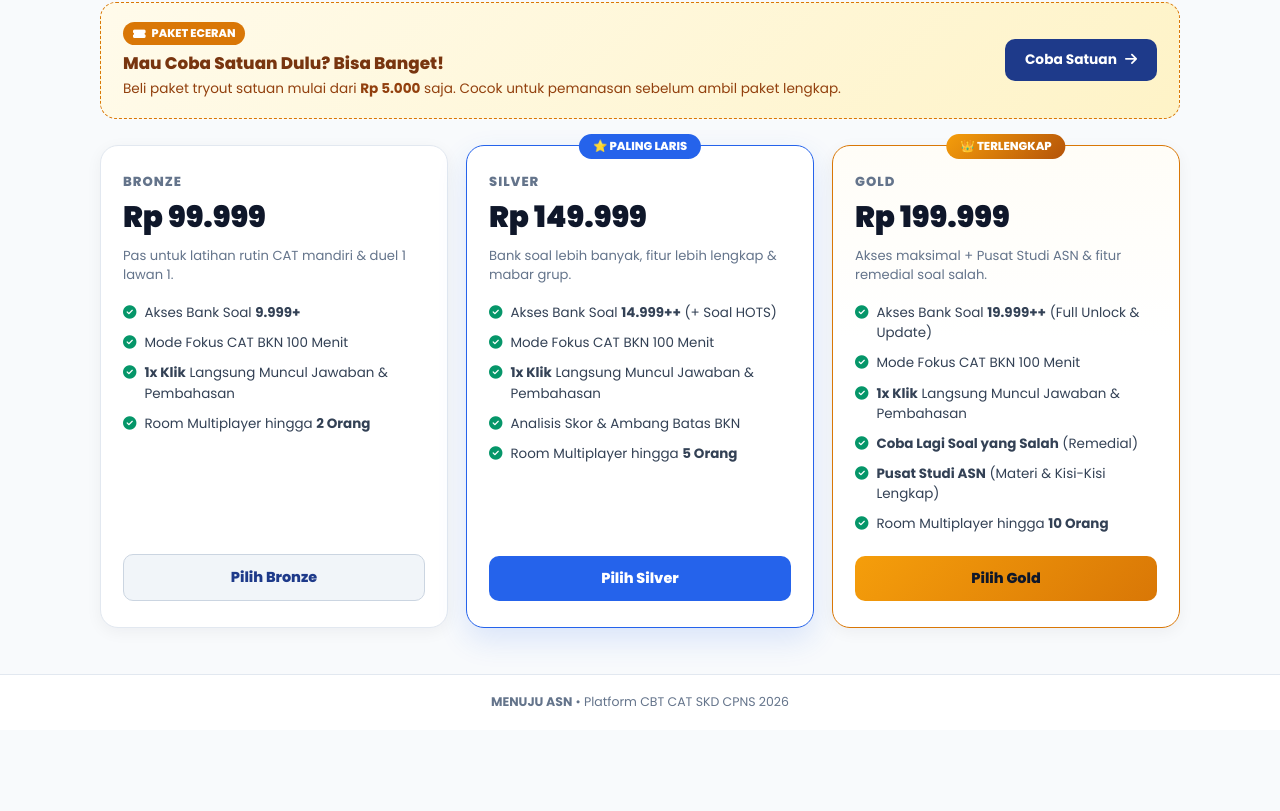
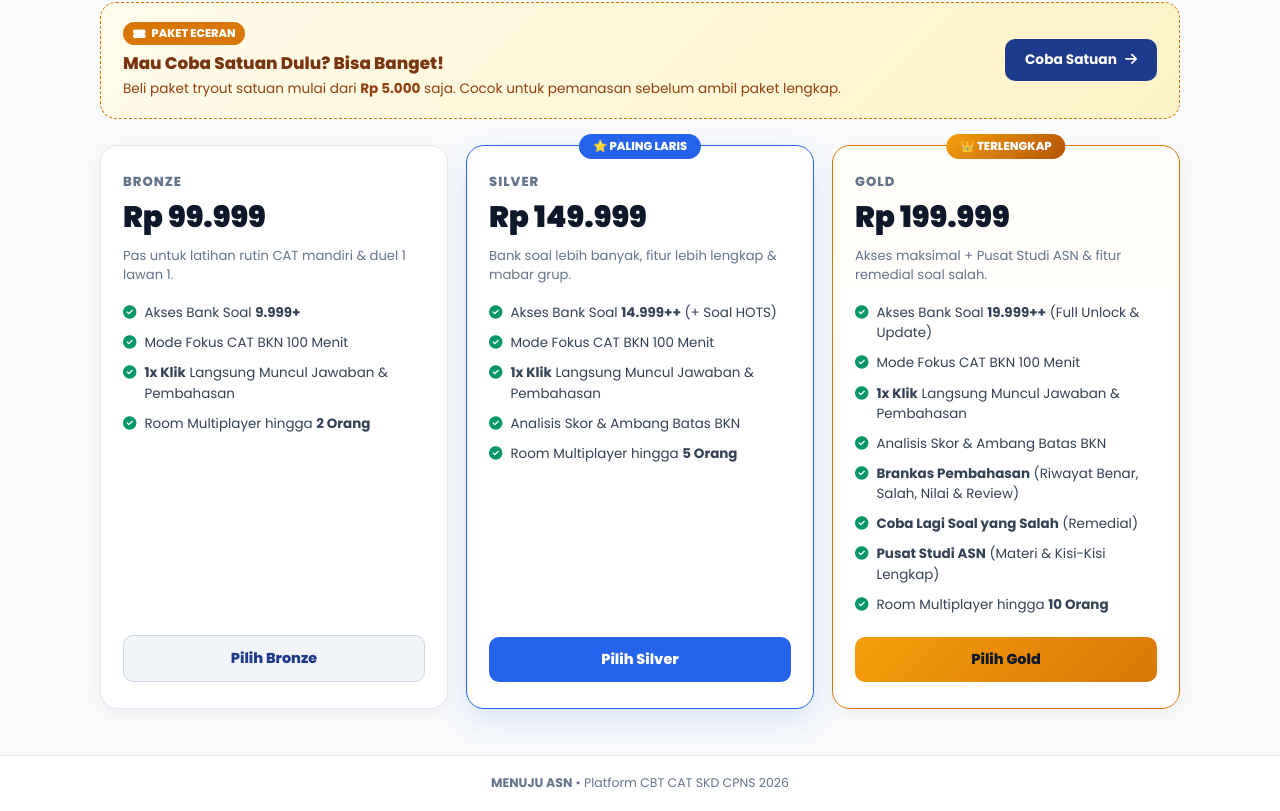
Before and after one commit to proutility/menuju-asn, a plain HTML site: page index.html in a window 1280 px wide. Shown: the part 1454-2265 px from the top of the page. Before the commit the page ends 2184 px from the top, so only its background shows below. Drawn offline with Linux system fonts and the light colour scheme; some packages are replaced by stand-ins of ours; no server answers; a script that the page names is missing.

Commit message:
feat(ui): add Analisis Skor & Brankas Pembahasan highlights to Gold tier card

```diff
--- a/index.html
+++ b/index.html
@@ -200,6 +200,8 @@
                         <li><i class="fas fa-check-circle"></i><span>Akses Bank Soal <strong>19.999++</strong> (Full Unlock &amp; Update)</span></li>
                         <li><i class="fas fa-check-circle"></i><span>Mode Fokus CAT BKN 100 Menit</span></li>
                         <li><i class="fas fa-check-circle"></i><span><strong>1x Klik</strong> Langsung Muncul Jawaban &amp; Pembahasan</span></li>
+                        <li><i class="fas fa-check-circle"></i><span>Analisis Skor &amp; Ambang Batas BKN</span></li>
+                        <li><i class="fas fa-check-circle"></i><span><strong>Brankas Pembahasan</strong> (Riwayat Benar, Salah, Nilai &amp; Review)</span></li>
                         <li><i class="fas fa-check-circle"></i><span><strong>Coba Lagi Soal yang Salah</strong> (Remedial)</span></li>
                         <li><i class="fas fa-check-circle"></i><span><strong>Pusat Studi ASN</strong> (Materi &amp; Kisi-Kisi Lengkap)</span></li>
                         <li><i class="fas fa-check-circle"></i><span>Room Multiplayer hingga <strong>10 Orang</strong></span></li>
```
